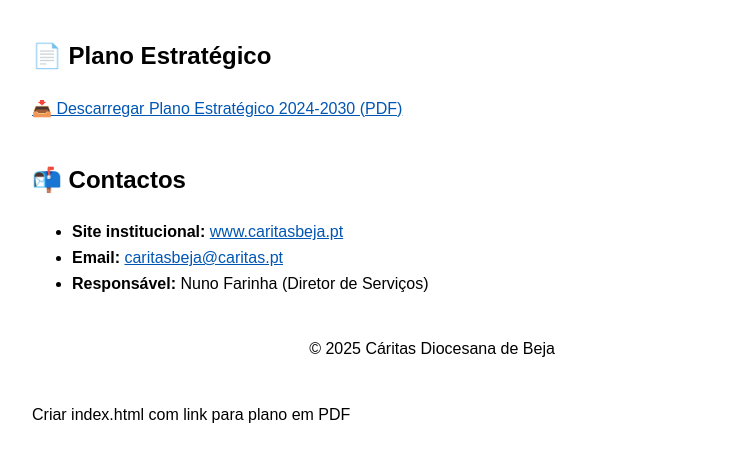
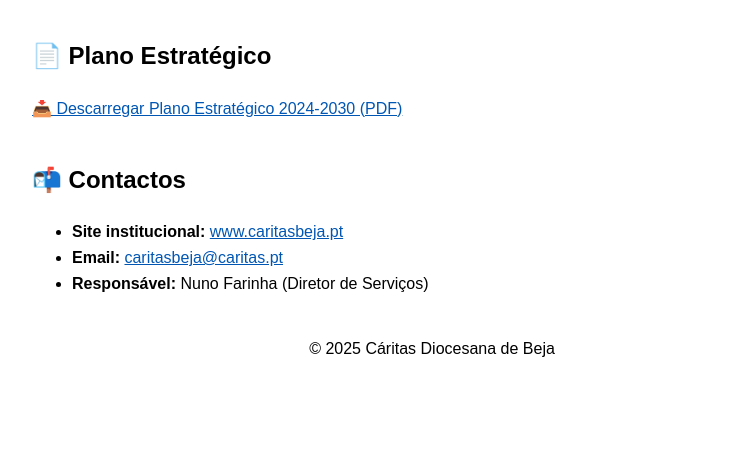
Before and after one commit to farinha2025/projetos-caritas-beja, a plain HTML site: page index.html in a window 1280 px wide. Shown: the part 245-706 px from the top of the page, without its empty margins (208-940 px from the left). Drawn offline with Linux system fonts and the light colour scheme.

Commit message:
Update index.html

```diff
--- a/index.html
+++ b/index.html
@@ -41,4 +41,3 @@
 
 </body>
 </html>
-Criar index.html com link para plano em PDF
```
